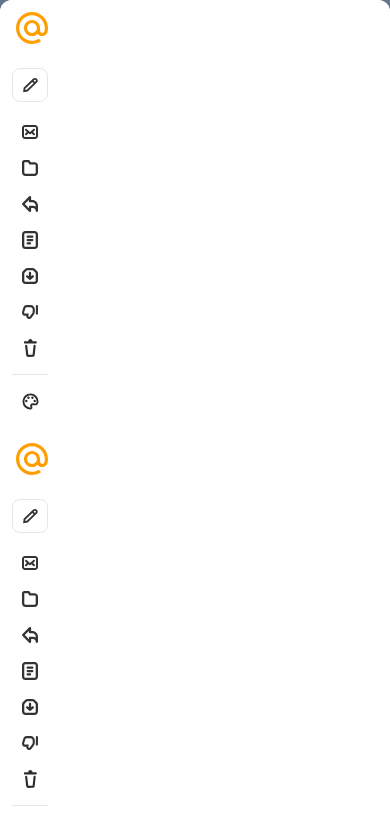
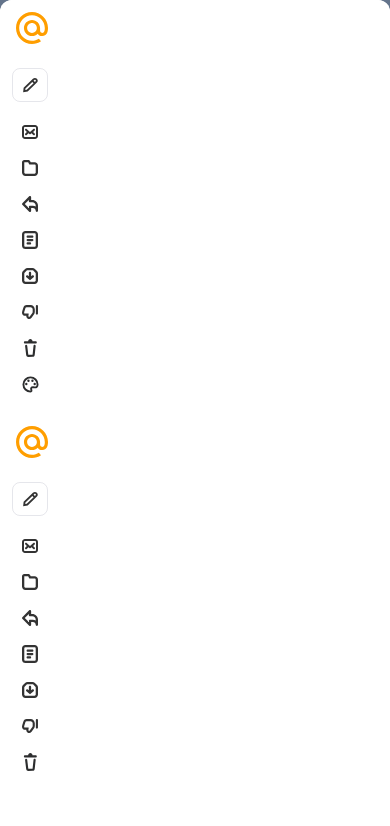
Before and after one commit to Daniellios/vk-all-cup, a Next.js app: page /layout in a window 390 px wide. Shown: the top 826 px of the page. Built offline with nearby package versions, Linux system fonts and the light colour scheme.

Commit message:
theme, sidebar adaptive adjust

```diff
--- a/src/pages/components/Header.tsx
+++ b/src/pages/components/Header.tsx
@@ -4,7 +4,7 @@ import React from "react";
 
 const Header = () => {
   return (
-    <div className="flex w-full items-center rounded-t-xl bg-white py-3 px-4">
+    <div className="flex w-full items-center rounded-t-xl bg-white py-3 px-4 dark:bg-[color:var(--bg-header-dark-theme)]">
       <Link href={"https://mail.ru/"}>
         <Image
           className="hidden md:block"
--- a/src/pages/components/Sidebar.tsx
+++ b/src/pages/components/Sidebar.tsx
@@ -106,7 +106,7 @@ const Sidebar = () => {
           <p className="sidebar__link_title"> Корзина</p>
         </Link>
 
-        <hr className="my-[8px] h-[1px] w-full bg-[#00103D]/10" />
+        <hr className="my-[8px] hidden h-[1px] w-full bg-[#00103D]/10 md:block" />
 
         <button className="hover:element-active hidden items-center gap-[15px] rounded-lg py-2 pl-3 font-normal text-[#333333]/40 md:flex">
           <div className="flex h-4 w-4 items-center justify-center">
--- a/src/pages/layout.tsx
+++ b/src/pages/layout.tsx
@@ -1,4 +1,5 @@
-import React, { ReactNode } from "react";
+import React from "react";
+import type { ReactNode } from "react";
 import Header from "./components/Header";
 import type { FC } from "react";
 import Sidebar from "./components/Sidebar";
@@ -7,7 +8,7 @@ type LayoutProps = { children?: ReactNode };
 
 const Layout: FC<LayoutProps> = ({ children }) => {
   return (
-    <div className="flex min-h-screen w-full max-w-[1920px] flex-col items-start justify-start rounded-t-xl rounded-b-xl  bg-white">
+    <div className="flex min-h-screen w-full max-w-[1920px] flex-col items-start justify-start rounded-t-xl rounded-b-xl  bg-white dark:bg-[color:var(--bg-main-dark-theme)]">
       <Header></Header>
       <Sidebar></Sidebar>
       {children}
--- a/src/styles/globals.css
+++ b/src/styles/globals.css
@@ -2,9 +2,14 @@
 @tailwind components;
 @tailwind utilities;
 
+:root {
+  --bg-main-dark-theme: #19191a;
+  --bg-header-dark-theme: #232324;
+}
+
 @layer base {
   body {
-    @apply font-sans text-[15px] font-bold leading-5 text-[#333333];
+    @apply font-sans text-[15px] font-bold leading-5 text-[#333333] dark:text-white;
   }
 
   #__next {
--- a/tailwind.config.cjs
+++ b/tailwind.config.cjs
@@ -1,6 +1,7 @@
 /** @type {import('tailwindcss').Config} */
 module.exports = {
   content: ["./src/**/*.{js,ts,jsx,tsx}"],
+  darkMode: "class",
   theme: {
     extend: {},
     fontFamily: {
```
